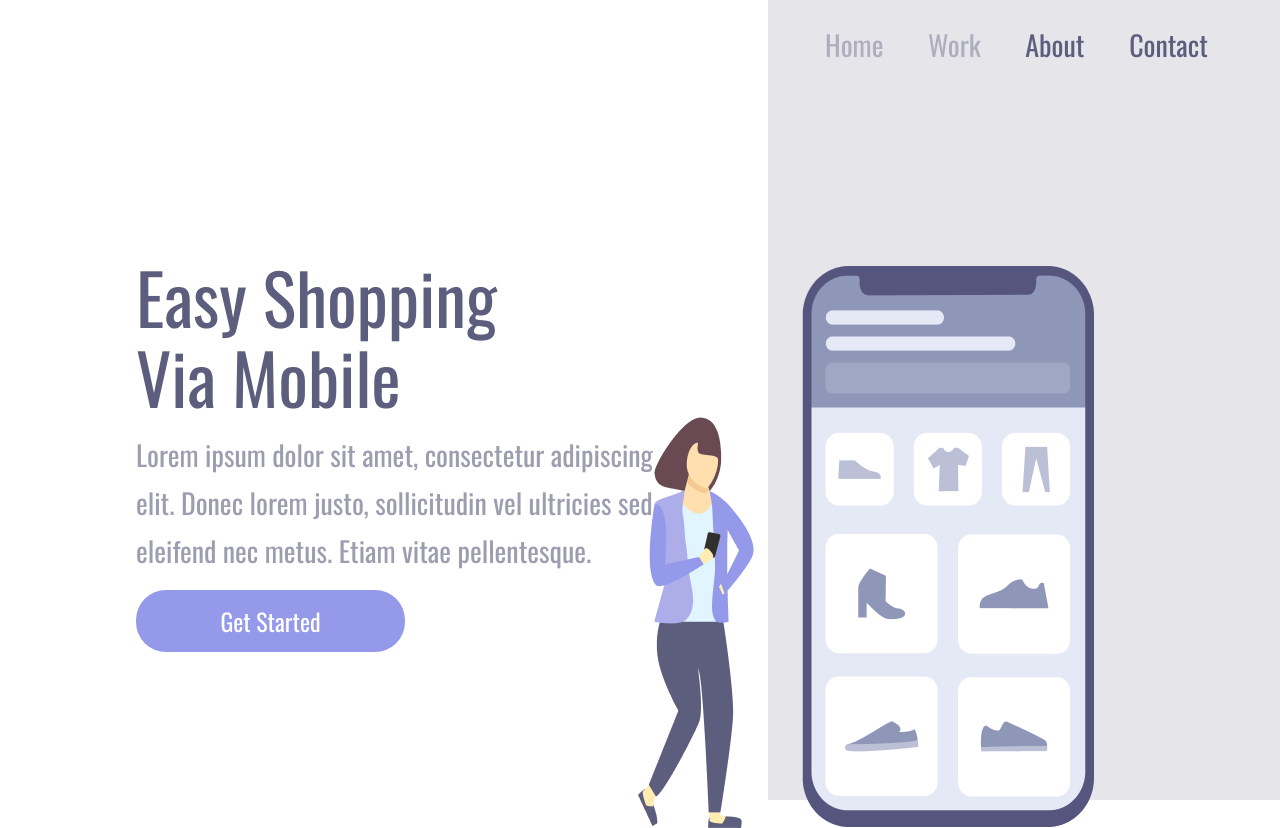
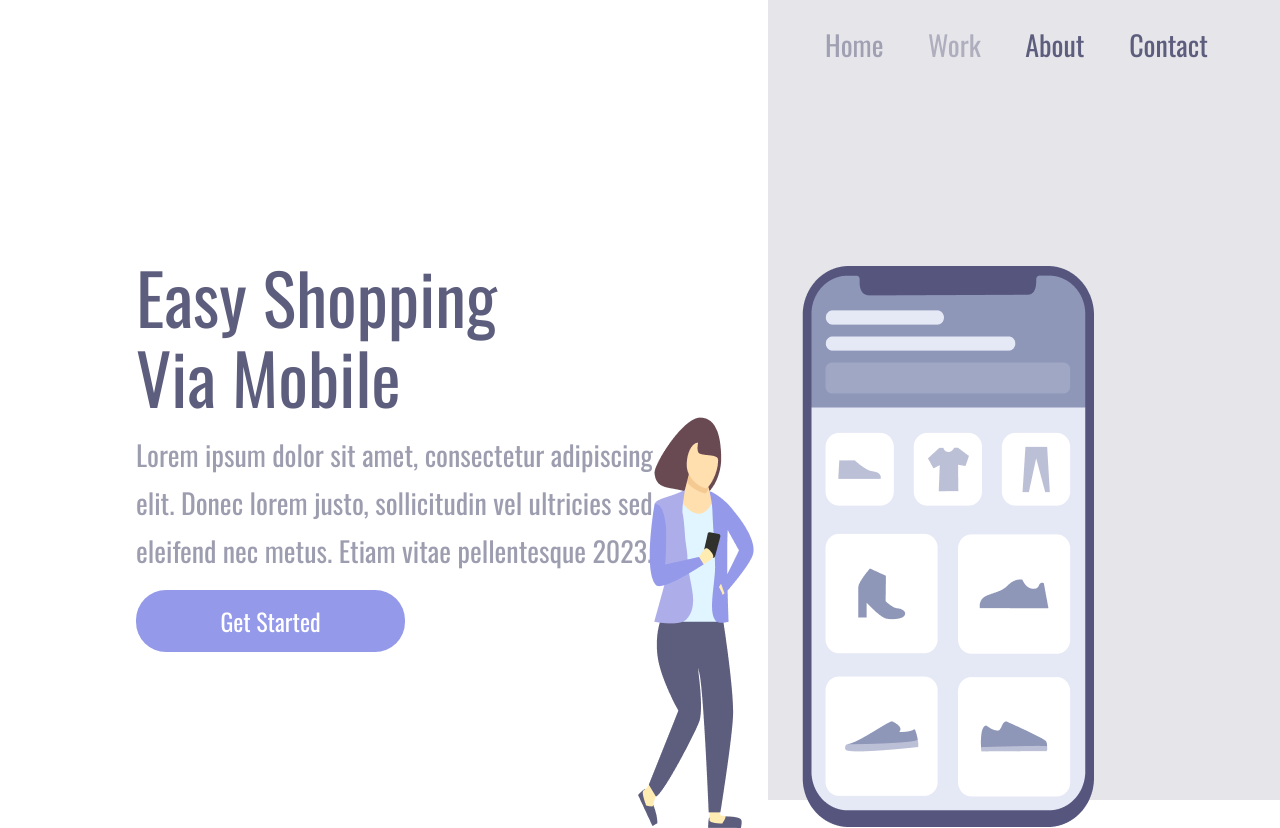
Before and after one commit to oseasviza/DevClub, a plain HTML site: page CSS/Parte 2/9 - Projeto1.html in a window 1280 px wide. In both pictures the pointer is over the link "Home". Drawn offline with nearby package versions, Linux system fonts and the light colour scheme.

Commit message:
Nova alteração no opacity e lorem.

```diff
--- a/CSS/Parte 2/9 - Projeto1.css
+++ b/CSS/Parte 2/9 - Projeto1.css
@@ -81,7 +81,7 @@ a:nth-child(2) {
 }
 
 a:hover {
-  opacity: 0.4;
+  opacity: 0.5;
 }
 
 a:active {
--- a/CSS/Parte 2/9 - Projeto1.html
+++ b/CSS/Parte 2/9 - Projeto1.html
@@ -19,7 +19,7 @@
       <h1>Easy Shopping Via Mobile</h1>
       <p>Lorem ipsum dolor sit amet, consectetur adipiscing
         elit. Donec lorem justo, sollicitudin vel ultricies sed,
-        eleifend nec metus. Etiam vitae pellentesque.</p>
+        eleifend nec metus. Etiam vitae pellentesque 2023.</p>
       <button>Get Started</button>
     </section>
 
```
